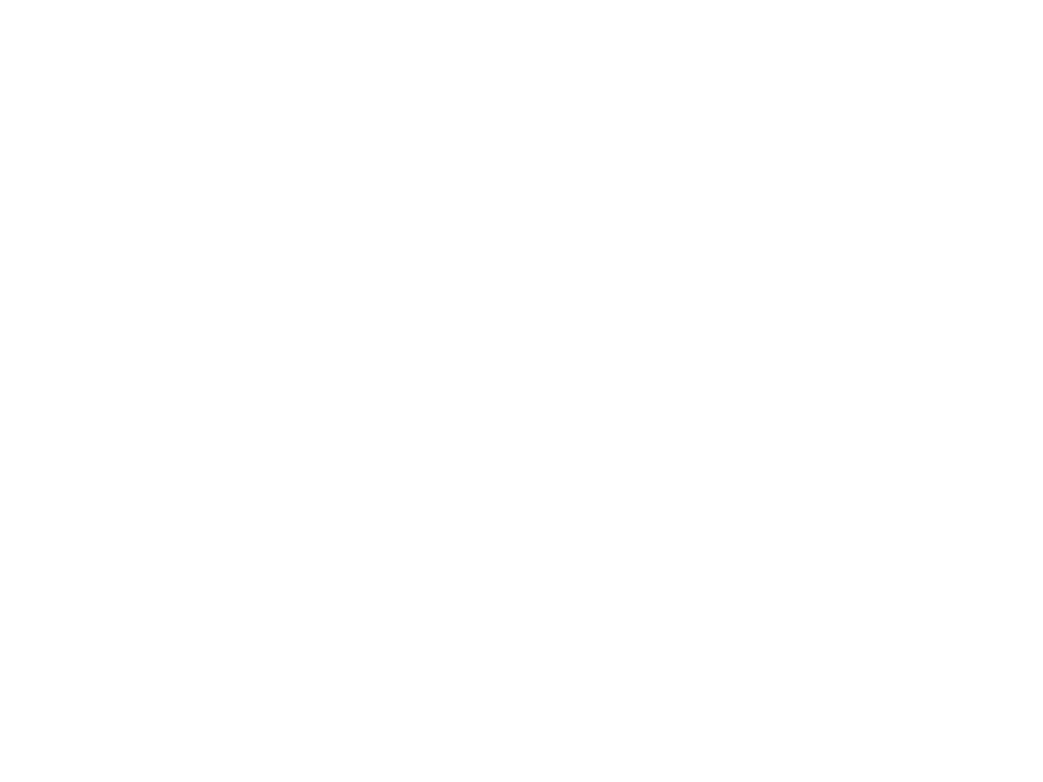
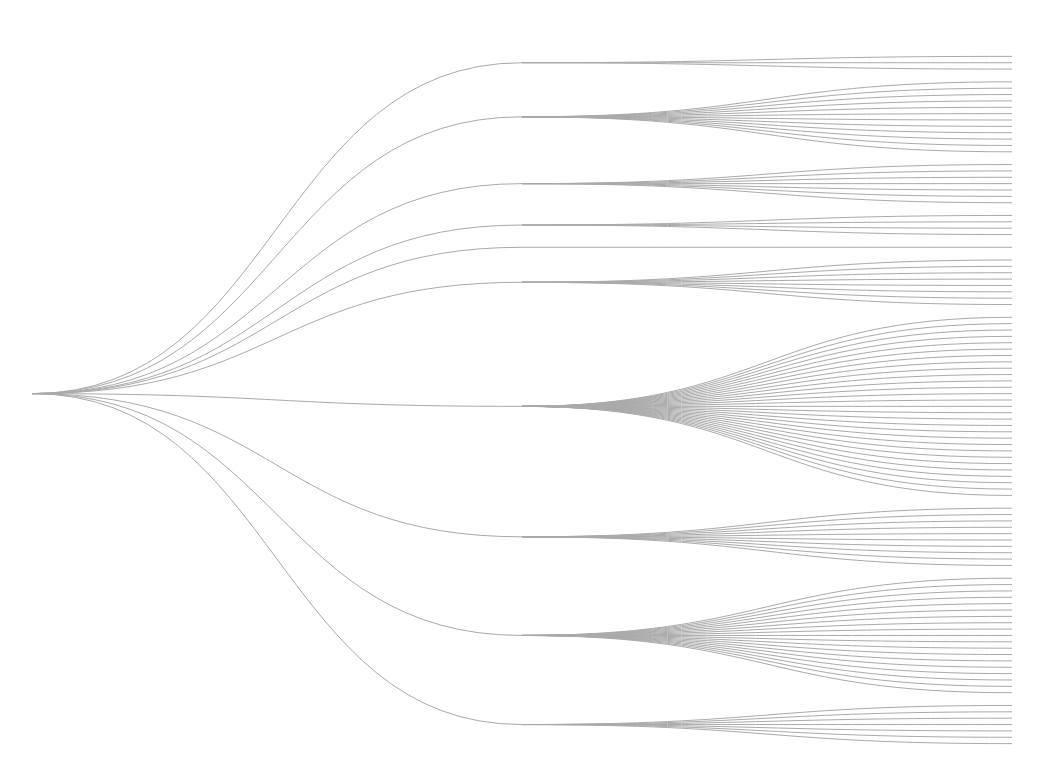
Before and after one commit to kohei-arimoto/collapsible-tree, a React (Vite) app: page / in a window 1280 px wide. Shown: the top 782 px of the page, without its empty margins (18-1061 px from the left). Built offline with nearby package versions, Linux system fonts and the light colour scheme.

Commit message:
Update on progress

```diff
--- a/src/App.jsx
+++ b/src/App.jsx
@@ -40,7 +40,37 @@ function CollapsibleTreeContent({ width, height, data }) {
     return [nodes, links];
   }, [data, width, height, margin, collapsed]);
 
-  return <div></div>;
+  return (
+    <div>
+      <svg width={width} height={height}>
+        <g transform={`translate(${margin.left},${margin.top})`}>
+          <g>
+            {links.map((link) => {
+              const source = {
+                x: nodes[link.source].x,
+                y: nodes[link.source].y,
+              };
+              const target = {
+                x: nodes[link.target].x,
+                y: nodes[link.target].y,
+              };
+              const pathShape = `M ${source.x} ${source.y} C ${
+                (source.x + target.x) / 2
+              } ${source.y}, ${(source.x + target.x) / 2} ${target.y}, ${
+                target.x
+              } ${target.y}`;
+              return (
+                <g>
+                  <path d={pathShape} fill="none" stroke="#aaaaaa" />
+                </g>
+              );
+            })}
+          </g>
+        </g>
+        <g>{nodes.forEach(() => {})}</g>
+      </svg>
+    </div>
+  );
 }
 
 function CollapsibleTree({ data }) {
```
